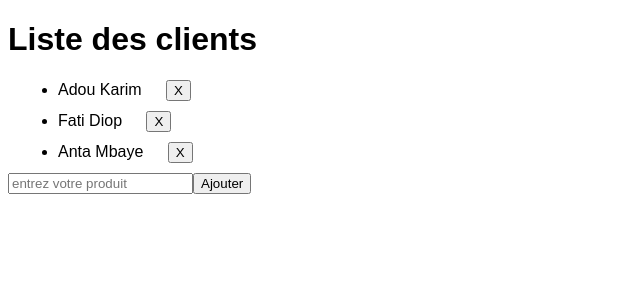
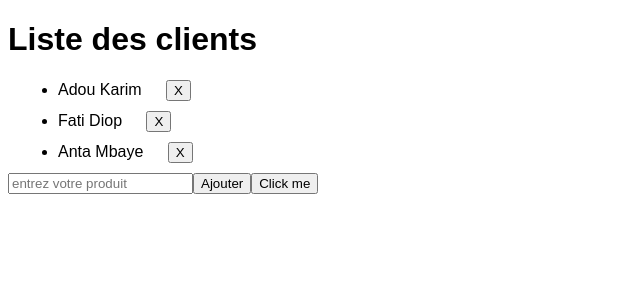
Before and after one commit to Mouhamet99/1HToUnderstandReact, a React (Create React App) app: page / in a window 1280 px wide. Shown: the top 300 px of the page, without its empty margins (0-640 px from the left). Built offline with nearby package versions, Linux system fonts and the light colour scheme.

Commit message:
example to bind HandleClick to an event onClick

```diff
--- a/src/App.js
+++ b/src/App.js
@@ -8,6 +8,9 @@ export default class App extends React.Component {
       { id: 2, nom: "Fati Diop" },
       { id: 3, nom: "Anta Mbaye" }
     ]
+  };
+  handleClcik = () => {
+    console.log(this.state);
   };
   render() {
     const clients = this.state.clients.map((client) => (
@@ -21,6 +24,7 @@ export default class App extends React.Component {
         <ul>{clients}</ul>
         <input placeholder="entrez votre produit" />
         <input type="submit" value="Ajouter" />
+        <button onClick={this.handleClcik}>Click me</button>
       </div>
     );
   }
```
